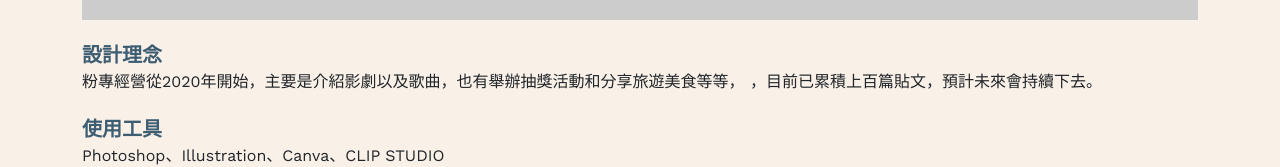
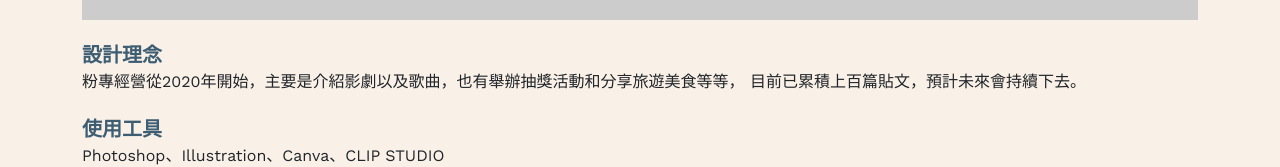
Before and after one commit to unachen0903/unachen0903.github.io, a plain HTML site: page drama.html in a window 1280 px wide. Shown: the part 154-321 px from the top of the page. Drawn offline with nearby package versions, Linux system fonts and the light colour scheme.

Commit message:
0315_commit

```diff
--- a/drama.html
+++ b/drama.html
@@ -52,7 +52,7 @@
                     <div class="second_title">設計理念</div>
                     <p>
                       粉專經營從2020年開始，主要是介紹影劇以及歌曲，也有舉辦抽獎活動和分享旅遊美食等等，
-                      ，目前已累積上百篇貼文，預計未來會持續下去。</p>
+                      目前已累積上百篇貼文，預計未來會持續下去。</p>
                     <div class="second_title">使用工具</div>
                     <p>Photoshop、Illustration、Canva、CLIP STUDIO</p>
                     <div class="second_title">粉絲專頁連結</div>
```
